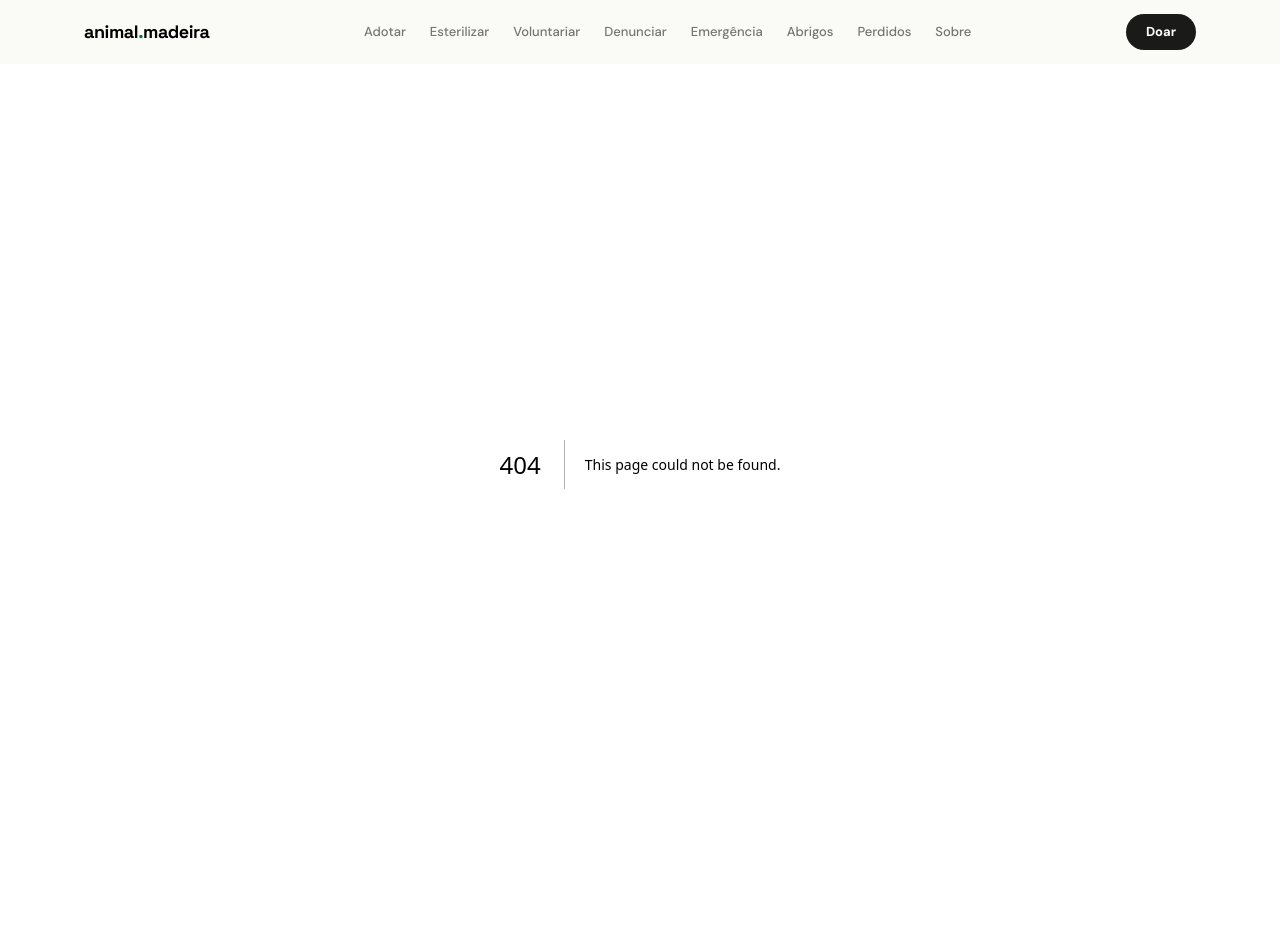
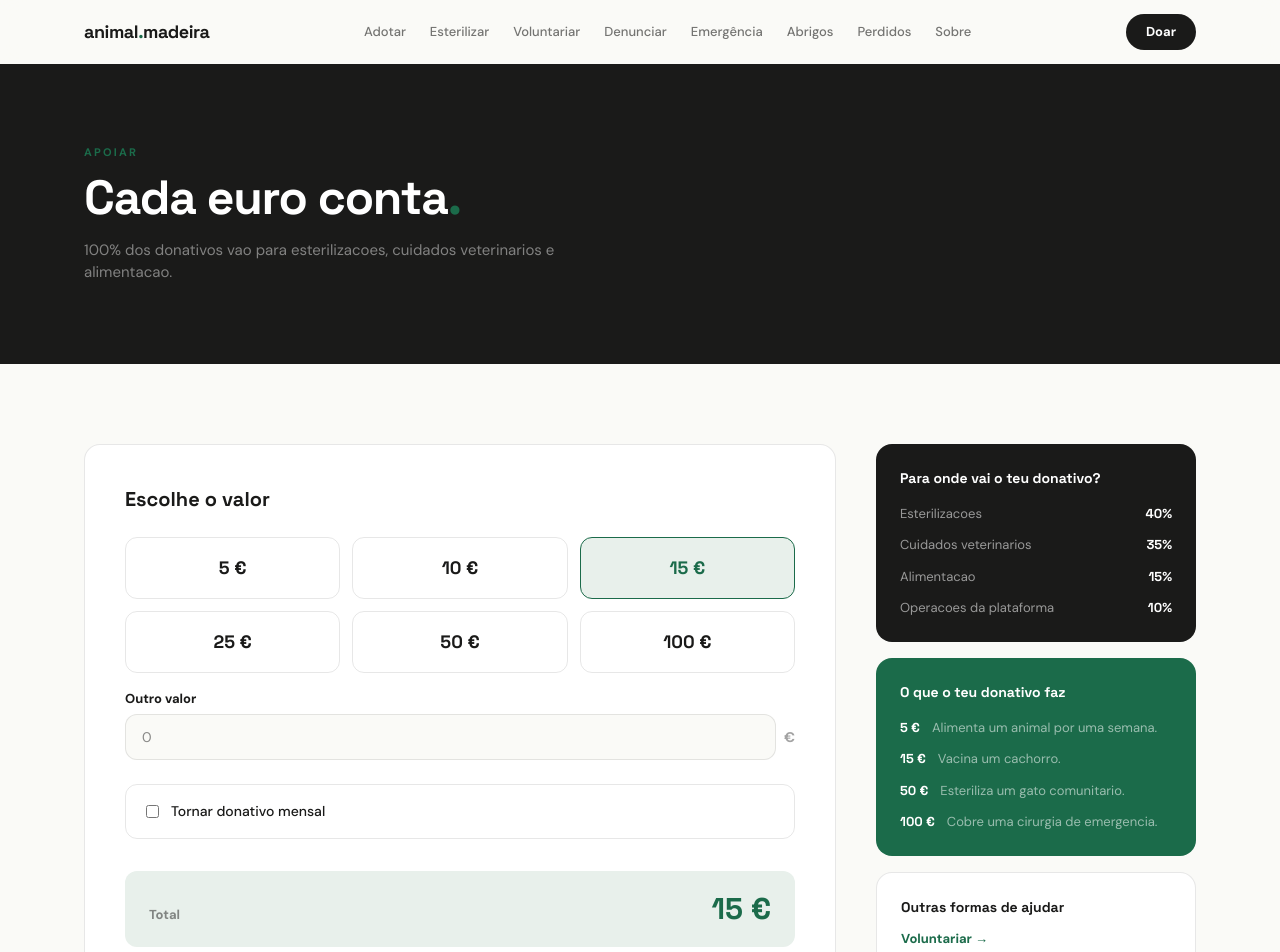
Before and after one commit to ti6xuk1y12el44/animal-madeira, a Next.js app: page /doar in a window 1280 px wide. Before the commit this address had no page. Shown: the top 952 px of the page. Built offline with nearby package versions, Linux system fonts and the light colour scheme.

Commit message:
added all remaining pages

```diff
--- /dev/null
+++ b/src/app/doar/page.js
@@ -0,0 +1,145 @@
+"use client";
+import { useState } from "react";
+import Link from "next/link";
+
+const amounts = [5, 10, 15, 25, 50, 100];
+
+export default function DoarPage() {
+  const [selected, setSelected] = useState(15);
+  const [custom, setCustom] = useState("");
+  const [monthly, setMonthly] = useState(false);
+
+  const value = custom || selected;
+
+  return (
+    <main>
+      <section className="bg-ink py-20 text-white">
+        <div className="mx-auto max-w-6xl px-5">
+          <p className="mb-3 text-[11px] font-semibold uppercase tracking-[.2em] text-green">Apoiar</p>
+          <h1 className="max-w-[14ch] font-display text-4xl font-bold leading-[1.05] tracking-tight md:text-5xl">
+            Cada euro conta<span className="text-green">.</span>
+          </h1>
+          <p className="mt-4 max-w-[50ch] text-[15px] text-white/45">
+            100% dos donativos vao para esterilizacoes, cuidados veterinarios e alimentacao.
+          </p>
+        </div>
+      </section>
+
+      <section className="mx-auto max-w-6xl px-5 py-16 md:py-20">
+        <div className="grid gap-10 lg:grid-cols-[1fr_320px]">
+          <div className="rounded-2xl border border-line bg-white p-8 md:p-10">
+            <h2 className="font-display text-xl font-bold">Escolhe o valor</h2>
+            <div className="mt-6 grid grid-cols-3 gap-3">
+              {amounts.map((a) => (
+                <button
+                  key={a}
+                  onClick={() => { setSelected(a); setCustom(""); }}
+                  className={`rounded-xl border py-4 font-display text-lg font-bold transition ${
+                    selected === a && !custom
+                      ? "border-green bg-green-light text-green"
+                      : "border-line hover:border-ink"
+                  }`}
+                >
+                  {a} €
+                </button>
+              ))}
+            </div>
+
+            <div className="mt-4">
+              <label className="mb-1.5 block text-[13px] font-semibold">Outro valor</label>
+              <div className="flex items-center gap-2">
+                <input
+                  type="number"
+                  min="1"
+                  placeholder="0"
+                  value={custom}
+                  onChange={(e) => setCustom(e.target.value)}
+                  className="w-full rounded-xl border border-line bg-paper px-4 py-3 text-sm outline-none transition focus:border-green"
+                />
+                <span className="text-sm font-semibold text-ink/40">€</span>
+              </div>
+            </div>
+
+            <label className="mt-6 flex cursor-pointer items-center gap-3 rounded-xl border border-line px-5 py-4">
+              <input
+                type="checkbox"
+                checked={monthly}
+                onChange={(e) => setMonthly(e.target.checked)}
+                className="accent-green"
+              />
+              <span className="text-[14px] font-medium">Tornar donativo mensal</span>
+            </label>
+
+            <div className="mt-8 rounded-xl bg-green-light px-6 py-5">
+              <div className="flex items-baseline justify-between">
+                <span className="text-[13px] font-semibold text-ink/50">Total</span>
+                <span className="font-display text-3xl font-bold text-green">{value} €</span>
+              </div>
+              {monthly && (
+                <p className="mt-1 text-right text-[12px] text-ink/40">por mes</p>
+              )}
+            </div>
+
+            <button className="mt-6 w-full rounded-full bg-green py-4 text-sm font-semibold text-white transition hover:bg-green-dark">
+              Continuar para pagamento
+            </button>
+            <p className="mt-3 text-center text-[12px] text-ink/30">
+              Prototipo — pagamento por integrar (MB Way / Stripe).
+            </p>
+          </div>
+
+          <aside className="space-y-4">
+            <div className="rounded-2xl bg-ink p-6 text-white">
+              <h3 className="font-display text-sm font-bold">Para onde vai o teu donativo?</h3>
+              <div className="mt-4 space-y-3">
+                {[
+                  { label: "Esterilizacoes", pct: "40%" },
+                  { label: "Cuidados veterinarios", pct: "35%" },
+                  { label: "Alimentacao", pct: "15%" },
+                  { label: "Operacoes da plataforma", pct: "10%" },
+                ].map((item) => (
+                  <div key={item.label} className="flex items-center justify-between text-[13px]">
+                    <span className="text-white/55">{item.label}</span>
+                    <span className="font-display font-bold">{item.pct}</span>
+                  </div>
+                ))}
+              </div>
+            </div>
+
+            <div className="rounded-2xl bg-green p-6 text-white">
+              <h3 className="font-display text-sm font-bold">O que o teu donativo faz</h3>
+              <div className="mt-4 space-y-3">
+                {[
+                  { val: "5 €", desc: "Alimenta um animal por uma semana." },
+                  { val: "15 €", desc: "Vacina um cachorro." },
+                  { val: "50 €", desc: "Esteriliza um gato comunitario." },
+                  { val: "100 €", desc: "Cobre uma cirurgia de emergencia." },
+                ].map((item) => (
+                  <div key={item.val} className="flex gap-3 text-[13px]">
+                    <span className="shrink-0 font-display font-bold">{item.val}</span>
+                    <span className="text-white/55">{item.desc}</span>
+                  </div>
+                ))}
+              </div>
+            </div>
+
+            <div className="rounded-2xl border border-line bg-white p-6">
+              <h3 className="font-display text-sm font-bold">Outras formas de ajudar</h3>
+              <div className="mt-3 space-y-2">
+                <Link href="/voluntariar" className="block text-[13px] font-semibold text-green hover:underline">
+                  Voluntariar →
+                </Link>
+                <Link href="/adotar" className="block text-[13px] font-semibold text-green hover:underline">
+                  Adotar →
+                </Link>
+                <Link href="/esterilizar" className="block text-[13px] font-semibold text-green hover:underline">
+                  Esterilizar →
+                </Link>
+              </div>
+            </div>
+          </aside>
+        </div>
+      </section>
+    </main>
+  );
+}
```
